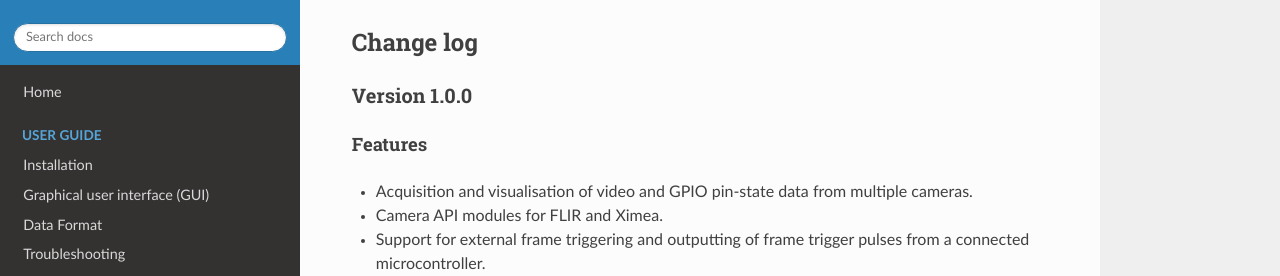
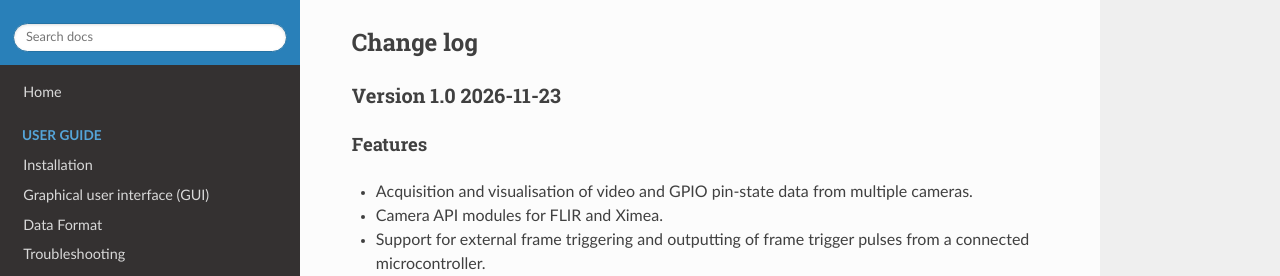
Before and after one commit to pyMultiVideo/docs, an MkDocs documentation site: the page built from docs/about/release-notes.md, in a window 1280 px wide. Shown: the part 263-539 px from the top of the page. Built offline with MkDocs 1.6.1, drawn with Linux system fonts in a browser that asks for light colours; nearby versions of some CDN libraries.

Commit message:
Added release date for v1.0

```diff
--- a/docs/about/release-notes.md
+++ b/docs/about/release-notes.md
@@ -8,7 +8,7 @@
 
 ## Change log
 
-### Version 1.0.0
+### Version 1.0  2026-11-23
 
 #### Features
 
```
